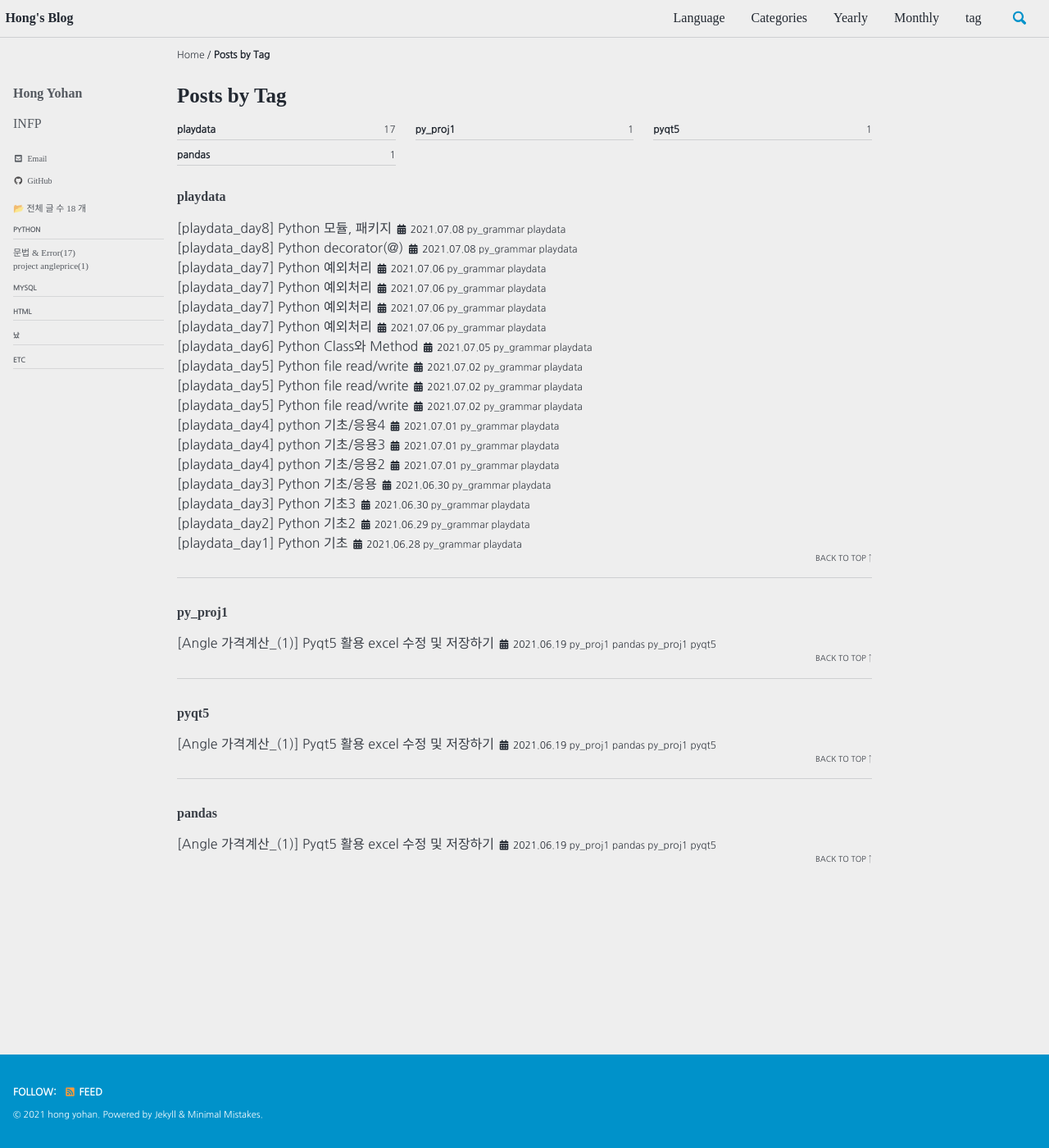
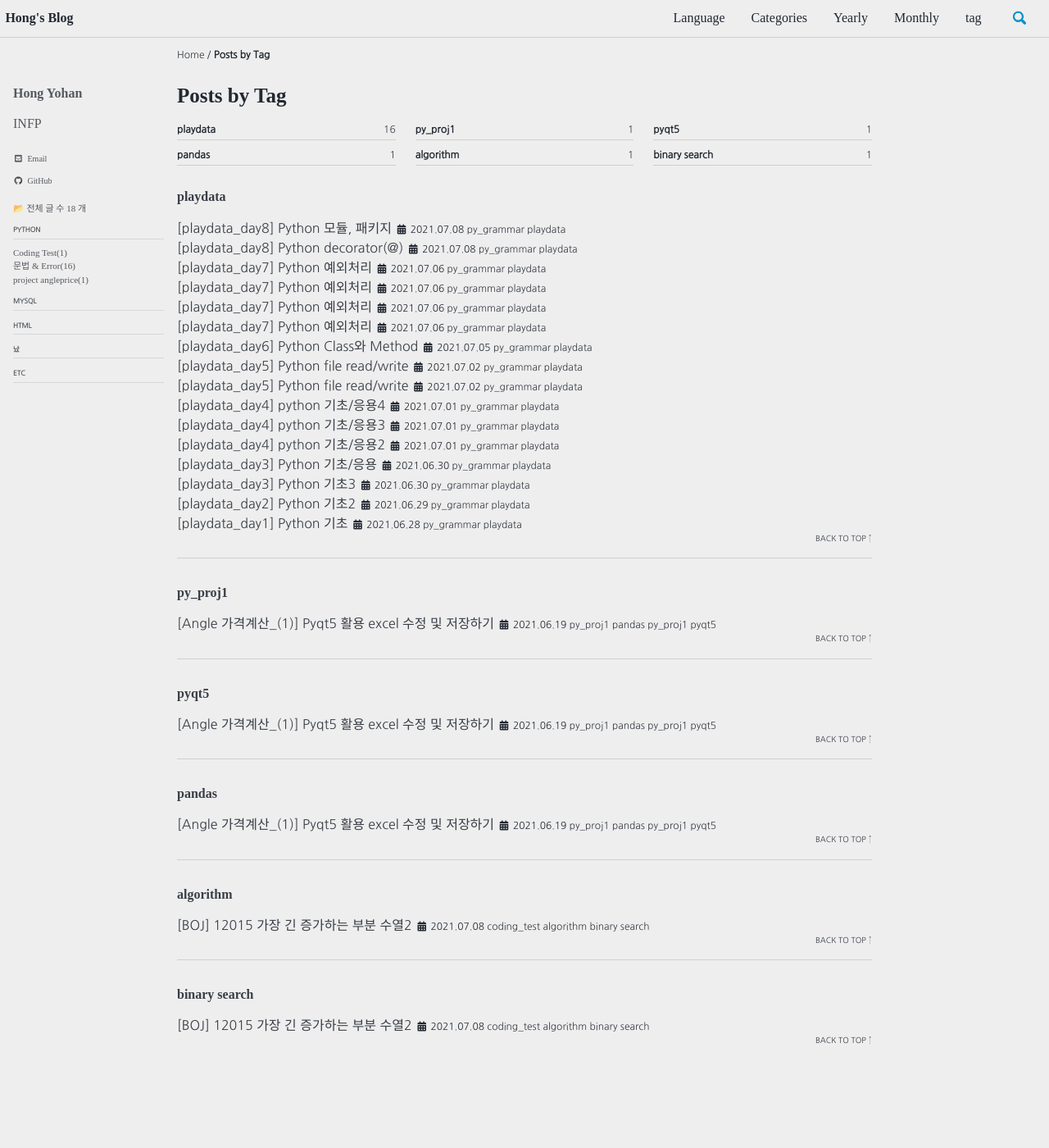
Before and after one commit to hongsusoo/hongsusoo.github.io, a Jekyll site: the page built from _pages/tag-archive.md, in a window 1280 px wide and 1400 px high. Shown: the whole window at 82% size. Built offline with Jekyll 4.4.1, drawn with Linux system fonts in a browser that asks for light colours; cached includes are drawn as plain includes; some web fonts are replaced; part of the change alters nothing that is shown.

Commit message:
12015 binary search

````diff
--- a/_posts/coding_test/2021-07-05-BOJ.md
+++ b/_posts/coding_test/2021-07-05-BOJ.md
@@ -10,21 +10,112 @@ defaults:
       share: true
       related: true
 
-title: "[playdata_day5] Python file read/write"
+title: "[BOJ] 12015 가장 긴 증가하는 부분 수열2 "
 excerpt: "about : python"
 toc: true
 toc_sticky: true
 toc_label: "Label"
 categories:
-  - py_grammar
+  - coding_test
 tags:
-  - [playdata]
-date: 2021-07-02
-last_modified_at: 2021-07-02
+  - [algorithm, binary search]
+date: 2021-07-08
+last_modified_at: 2021-07-08
 ---
+# 가장 긴 증가하는 부분 수열2
 
 
 
+![image](https://user-images.githubusercontent.com/77658029/124406239-b73ee380-dd7b-11eb-847d-fa64e84289f7.png)
+[BOJ 12015번](https://www.acmicpc.net/problem/12015)
+
+> 문제
+
+수열이 주어졌을 때, 수열의 순서는 변경하지 않고 증가하는 부분 수열의 길이 구하기
+
+예를 들어, 수열 A = {10, 20, 10, 30, 20, 50} 인 경우에 가장 긴 증가하는 부분 수열은 A = {<b>10</b>, <b>20</b> 10, <b>30</b>, 20, <b>50</b>} 이고, 길이는 4이다.
+
+<br>
+
+> 해결 방법
+
+
+이 문제는 정확한 수열을 구하는 것이 아니라 길이만 구하면 되는 문제이다. 답이 되는 부분 수열은 여러개가 나올 수 있기 때문에 정확한 수열을 구하는건 크게 의미가 없을 것 같다.
+
+부분수열의 길이를 구하기 위해 이진 탐색과 함께 한 가지 트릭을 사용하려고 한다.
+
+수열의 길이를 구하기 위해 하나의 비어있는 list를 만든다. 그리고 수열 A에서 원소를 하나씩 꺼내며 list에 넣을지, 버릴지, 교체할지를 정해줘야한다.
+
+<br>
+
+case 1. list 내부의 max값보다 큰 수일 경우 → list 추가
+
+case 2. list 내부의 수와 같을 경우 → 버려짐
+
+case 3. list 내부의 max값보다 작고, 같은 수가 없을 경우 → 교체됨
+
+<br>
+
+**예시)**
+
+A=[10,20,10,20,15,20,30,20,25,30]
+
+list = []
+
+단계 별 list 변화
+
+1. 10, *case 1 적용* → `list = [10]`
+2. 20, *case 1 적용* → `list = [10,20]`
+3. 10, *case 2 적용* → `list = [10,20]`
+4. 20, *case 2 적용* → `list = [10,20]`
+5. 15, *case 3 적용* → `list = [10,15]`
+6. 20, *case 1 적용* → `list = [10,15,20]`
+7. 30, *case 1 적용* → `list = [10,15,20,30]`
+8. 20, *case 2 적용* → `list = [10,15,20,30]`
+9. 25, *case 3 적용* → `list = [10,15,20,25]`
+10. 30, *case 1 적용* → `list = [10,15,20,25,30]` (완료)
+
+<br>
+
+하지만 여기서 우리는 list가 늘어남에 따라 Case를 비교하는게 점점 어려워 질 것이다. 숫자 하나를 정해서 find로 찾아서 비교할 경우 복잡도가 O(n^2)으로 되어, N = 1,000,000 일 경우 제한 시간 1초 내에 대응이 어렵다.(python에서 O(n^2)복잡도로 제한시간 1초를 뚫으려면 N = 2,000 정도)
+
+우리는 여기서 binary search를 통하여 O(nlong)으로 문제를 풀어보고자 한다.
+
+<br>
+
+> 풀이
+
+이진 탐색은 오름차순, 내림차순으로 정렬된 상태에서만 가능한데, 여기서 정렬된 행렬은 새롭게 만든 dp 행렬이다. 수열 A에서 뽑아낸 원소가 어디로 들어갈지를 탐색할 때 이진 탐색을 사용해보려고 한다.
+
+
+```python
+def f(i): #이진 탐색
+    low=1
+    high=len(dp)-1
+    while low<high:
+        mid=(low+high)//2
+        if dp[mid]<i: # 오른쪽 탐색
+            low=mid+1
+        elif dp[mid]==i: # case 2 버리기(덮어쓰기)
+            low=high=mid
+        else: # 왼쪽 탐색
+            high=mid
+    return high
+
+import sys
+a=int(sys.stdin.readline())
+l=list(map(int,sys.stdin.readline().split()))
+
+dp=[0] #list
+
+for i in l:
+    if dp[-1]<i: # case 1
+        dp.append(i)
+    else : dp[f(i)]=i # case 2,3
+print(len(dp)-1)
+```
+
+![image](https://user-images.githubusercontent.com/77658029/124801687-137b5080-df92-11eb-9a83-d62950fbd60b.png)
 
 <br><br>
 
````
